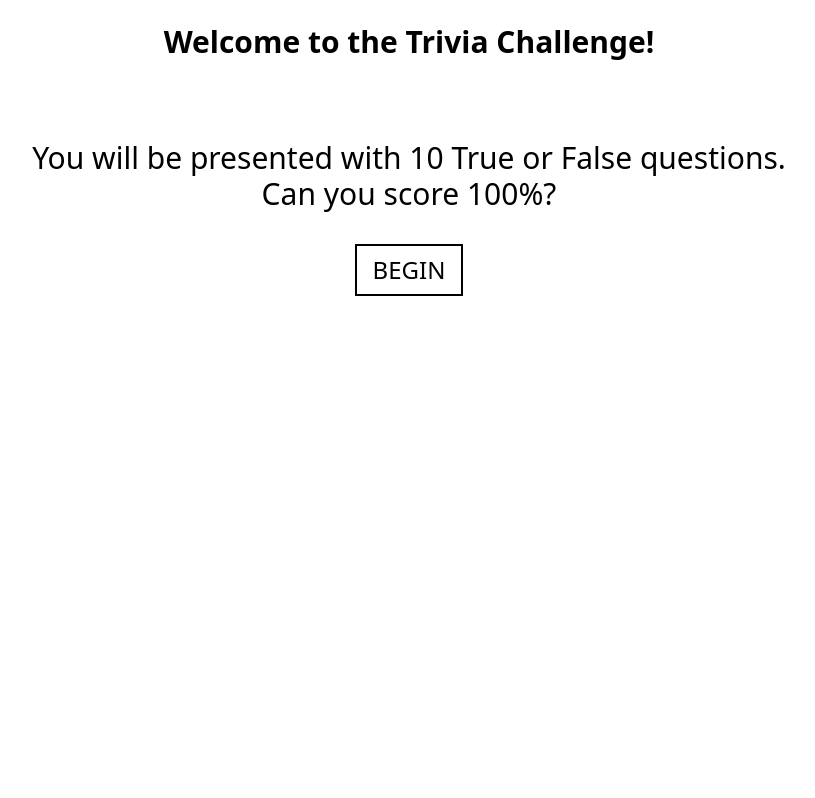
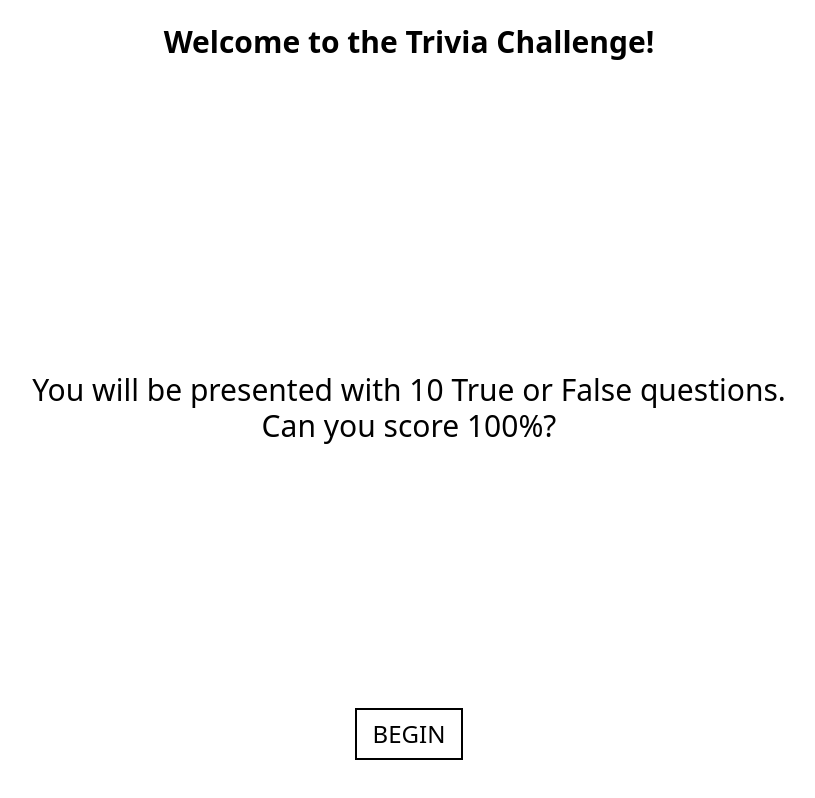
Before and after one commit to pedrovrima/question_game, a React (Create React App) app: page / in a window 1280 px wide. Shown: the whole page, without its empty margins (231-1046 px from the left). Built offline with nearby package versions, Linux system fonts and the light colour scheme.

Commit message:
adds min-h-screen back

```diff
--- a/tailwind.config.js
+++ b/tailwind.config.js
@@ -6,6 +6,7 @@ module.exports = {
   theme: {
 
       minHeight: {
+        'screen':'100vh',
         '96': '24rem',
         '24': '96px',
       }
```
